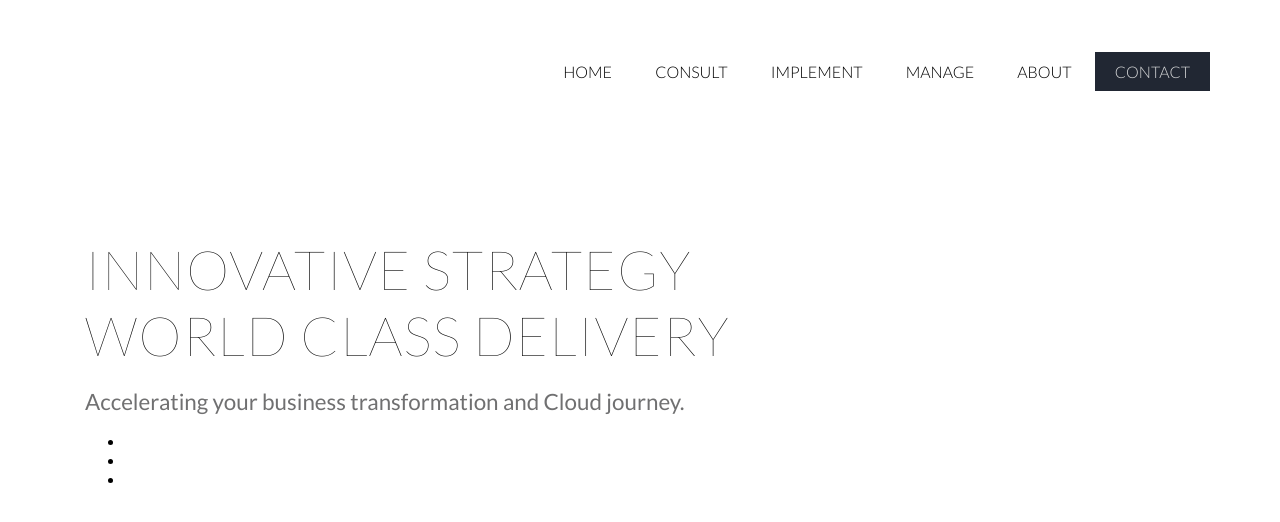
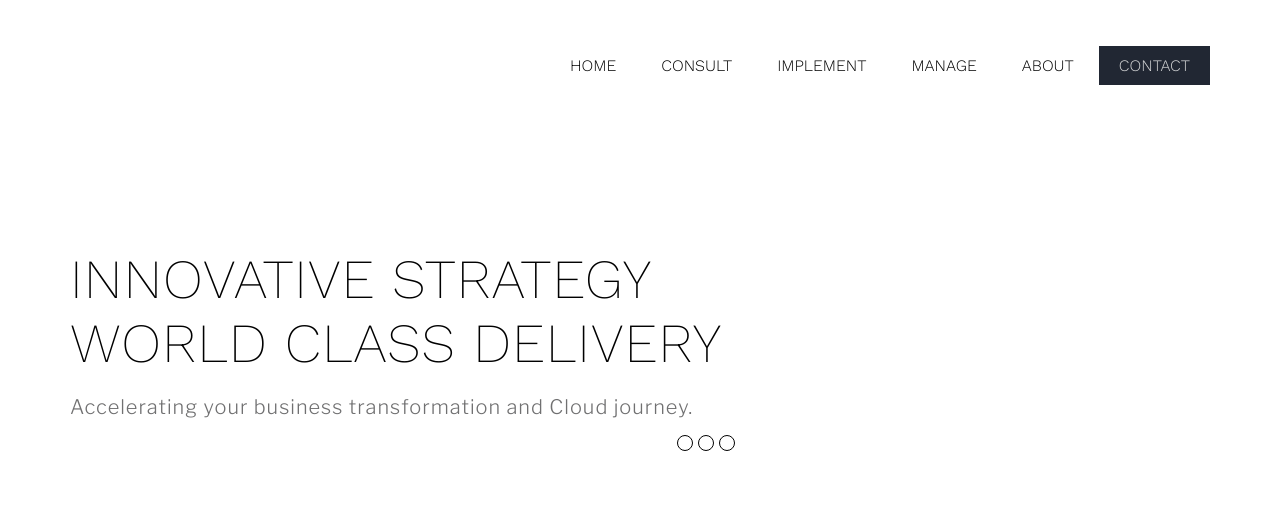
Before and after one commit to Allans-dev/Practice-web-site, a PHP site: page / in a window 1280 px wide. Shown: the top 522 px of the page. Run offline with PHP 8.4, Linux system fonts and the light colour scheme.

Commit message:
implementing neat grid and start of circles
 - customised grid for nav bar and title.
 - start of circles

```diff
--- a/index.html
+++ b/index.html
@@ -1,7 +1,8 @@
 <!DOCTYPE html>
 <html lang="en">
 <head>
-    <link href="https://fonts.googleapis.com/css?family=Lato:100,300,400" rel="stylesheet">
+    <link href="https://fonts.googleapis.com/css?family=Work+Sans:200,300,400" rel="stylesheet">
+    <link href="https://fonts.googleapis.com/css?family=Libre+Franklin:200,300,400" rel="stylesheet">
     <link type="text/css" rel="stylesheet" href="./style/main.css">
 </head>
 <body>
@@ -17,17 +18,18 @@
                 </ul>
             </nav>
         </div>
+    <div class="row">
         <div class="title">
-            <div class="row">
             <h1>INNOVATIVE STRATEGY <br />
             WORLD CLASS DELIVERY</h1>
             <span>Accelerating your business transformation and Cloud journey.</span>
-                <ul class="circles">
+            <ul>
                 <li></li>
                 <li></li>
                 <li></li>
             </ul>
         </div>
     </div>
+
 </body>
 </html>
--- a/style/main.css
+++ b/style/main.css
@@ -3,7 +3,7 @@ GLOBAL
 --------------------------------*/
 body {
   font-size: 16px;
-  font-family: 'Lato', sans-serif;
+  font-family: 'Work Sans', sans-serif;
   font-weight: 300; }
 
 a {
@@ -25,7 +25,10 @@ nav {
     list-style: none;
     width: 100%;
     padding: 0;
-    text-align: right; }
+    text-align: right;
+    width: calc(58.3333333333%);
+    float: right;
+    margin-right: 0px; }
     nav ul li {
       display: inline-flex;
       padding: 10px 20px; }
@@ -37,18 +40,40 @@ nav {
 TITLE
 --------------------------------*/
 .title {
-  margin-left: 30px;
   position: relative;
-  display: block; }
+  display: block;
+  padding-top: 180px; }
   .title h1 {
-    padding-top: 200px;
     font-weight: 200;
-    font-size: 340%;
+    font-size: 345%;
     margin-bottom: 20px;
-    letter-spacing: 1px; }
+    letter-spacing: 1px;
+    width: calc(58.3333333333%);
+    float: left;
+    margin-left: 0px; }
   .title span {
     font-weight: 400;
-    font-size: 140%;
-    color: #707071; }
+    font-size: 125%;
+    color: #707071;
+    font-weight: 300;
+    letter-spacing: 1px;
+    font-family: 'Libre Franklin', sans-serif;
+    width: calc(58.3333333333%);
+    float: left;
+    margin-left: 0px; }
+  .title ul {
+    position: relative;
+    float: right;
+    padding: 0;
+    width: calc(58.3333333333%);
+    float: left;
+    margin-left: 0px;
+    text-align: right; }
+    .title ul li {
+      list-style: none;
+      display: inline-flex;
+      border: 1px solid black;
+      padding: 7px;
+      border-radius: 50%; }
 
 /*# sourceMappingURL=main.css.map */
--- a/style/main.scss
+++ b/style/main.scss
@@ -1,4 +1,5 @@
 @import "neat";
+@import "variables";
 
 /*-------------------------------
 GLOBAL
@@ -6,7 +7,7 @@ GLOBAL
 
 body {
     font-size: 16px;
-    font-family: 'Lato', sans-serif;
+    font-family: 'Work Sans', sans-serif;
     font-weight: 300;
 }
 
@@ -34,6 +35,7 @@ nav {
         width: 100%;
         padding: 0;
         text-align: right;
+        @include grid-column(7, $nav-grid);
 
         li {
             display: inline-flex;
@@ -53,21 +55,43 @@ TITLE
 --------------------------------*/
 
 .title {
-    margin-left: 30px;
     position: relative;
     display: block;
+    padding-top: 180px;
 
     h1 {
-        padding-top: 200px;
         font-weight: 200;
-        font-size: 340%;
+        font-size: 345%;
         margin-bottom: 20px;
         letter-spacing: 1px;
+        @include grid-column(7, $title-grid);
     }
 
     span {
         font-weight: 400;
-        font-size: 140%;
+        font-size: 125%;
         color: rgb(112,112,113);
+        font-weight: 300;
+        letter-spacing: 1px;
+        font-family: 'Libre Franklin', sans-serif;
+        @include grid-column(7, $title-grid);
+
+    }
+
+    ul {
+        position: relative;
+        float: right;
+        padding: 0;
+        @include grid-column(7, $title-grid);
+        text-align: right;
+
+
+        li {
+            list-style: none;
+            display: inline-flex;
+            border: 1px solid black;
+            padding: 7px;
+            border-radius: 50%;
+        }
     }
 }
--- /dev/null
+++ b/style/variables.scss
@@ -0,0 +1,12 @@
+@import "neat";
+
+$nav-grid: (
+    columns: 12,
+    gutter: 0px,
+    direction: rtl
+);
+
+$title-grid: (
+    columns: 12,
+    gutter: 0px
+);
```
Also changed, not shown: README.md, 1 other file. Lines whose indentation alone changed are shown as unchanged.
